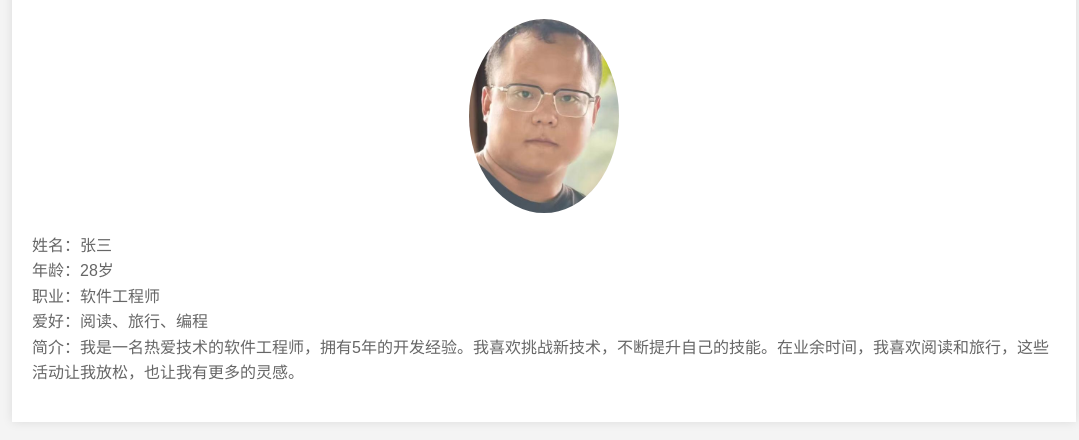
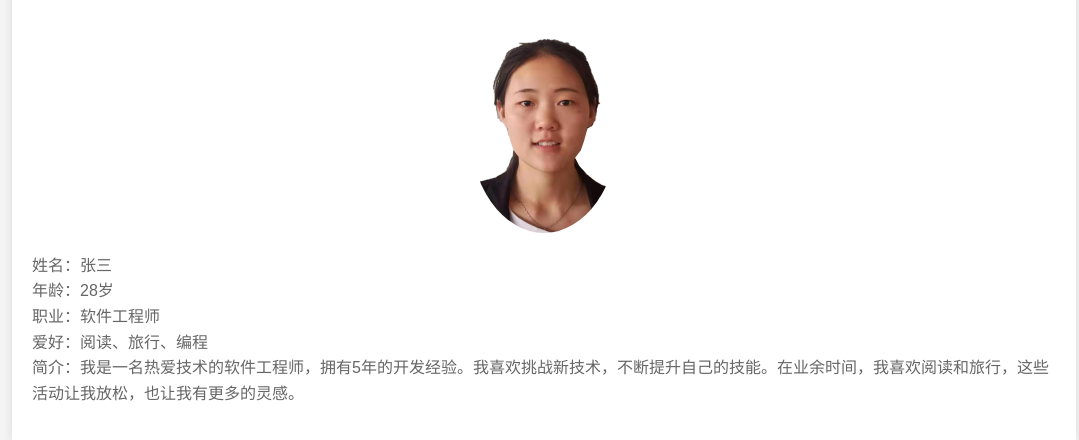
Before and after one commit to y200162/ATK001, a plain HTML site: page index.html in a window 1280 px wide. Shown: the part 140-580 px from the top of the page, without its empty margins (96-1175 px from the left). Drawn offline with Linux system fonts and the light colour scheme.

Commit message:
Update index.html

```diff
--- a/index.html
+++ b/index.html
@@ -47,7 +47,7 @@
   <body>
     <div class="container">
       <h1>个人简介</h1>
-      <img src="hangtian.jpg" alt="个人照片" class="profile-img" />
+      <img src="profile.jpg" alt="个人照片" class="profile-img" />
       <p>
         姓名：张三<br />
         年龄：28岁<br />
```
